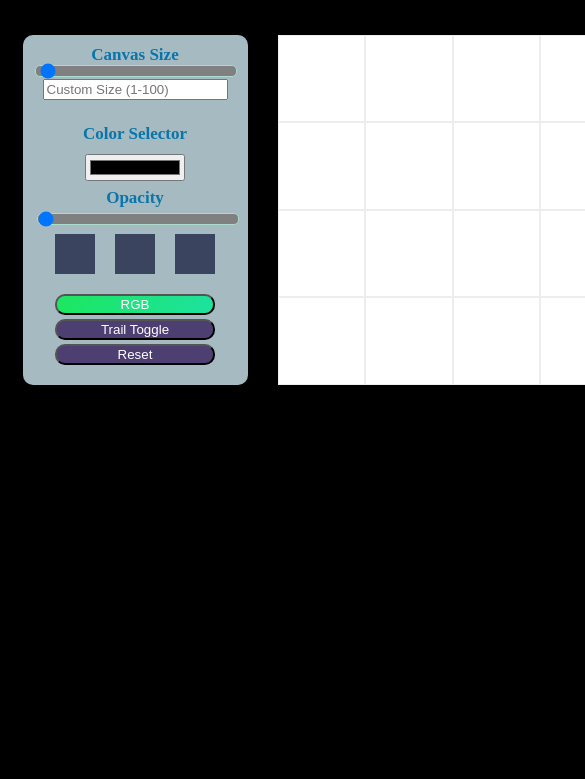
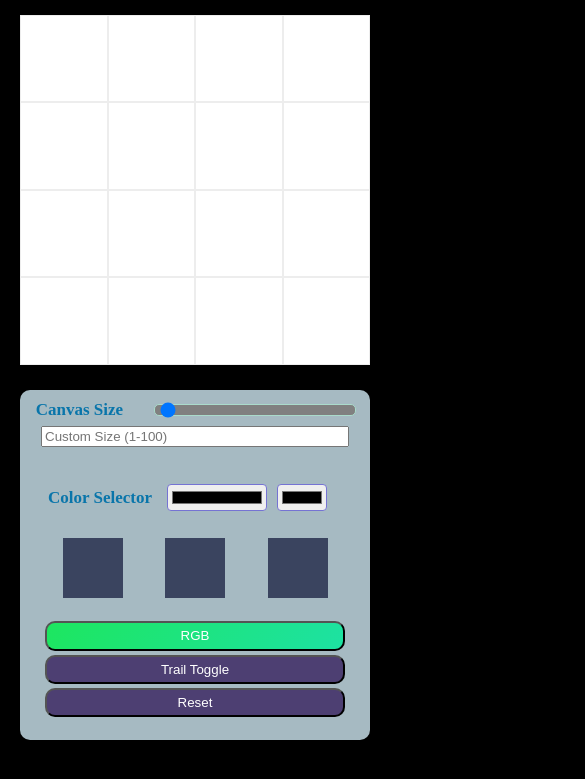
Before and after one commit to jazmyn-tea-maker/etch-a-sketch, a plain HTML site: page index.html in a window 390 px wide. Shown: the part 45-824 px from the top of the page, 585 px wide, since content can reach past the window. Drawn offline with Linux system fonts and the light colour scheme.

Commit message:
Media query for mobile added

```diff
--- a/etch-a-sketch.js
+++ b/etch-a-sketch.js
@@ -378,8 +378,6 @@ colorInTool.addEventListener('click', function () {
     console.log(`Color mode is now ${colorMode}`);
 })
 
-//Last task: media query for mobile.
-
 let setTrailBrushProperties = (e) => { // Sets an animation for the div interacted with so it looks like a 'trail'.
     let style = document.getElementById('style');
     let keyFrames = '\
@@ -414,8 +412,8 @@ document.getElementById('trail-button').addEventListener('click', function () {
 });
 
 let setRbgBrushProperties = (e) => { // Randomizes a color for the div interacted with.
-    let colorVal = '#' + Math.floor(Math.random()*16777215).toString(16); // Returns random color.
-    e.target.style.backgroundColor = colorVal;
+    let colorVal = Math.floor(Math.random()*16777215).toString(16); // Returns random color.
+    e.target.style.backgroundColor = '#' + colorVal;
 };
 
 let setRbgBrush = () => {
--- a/index.html
+++ b/index.html
@@ -24,15 +24,11 @@
                 <div class='size-input-div'>
                     <input id='size-input' type="text" placeholder="Custom Size (1-100)">
                 </div>
-                <h2 class='option-titles' style='margin-bottom: -2px;'>Color Selector</h2>
+
                 <div class='color-select-div'>
-                    <input id='color-selector' type='color' >
-                </div>
-                <h2 class='option-titles' style='margin-bottom: -3px; margin-top: -5px;'>Opacity</h2>
-                <div class='range-container' style='margin-top: 0; margin-bottom: 0;'>
-                    <label for='opacity-range'>
-                        <input name='box-range' type="range" min="0.1" max="1" value="0.1" class="slider" id="opacityRange" step=".01">
-                    </label>
+                    <h2 class='option-titles color-select-title' style='margin-bottom: -2px;'>Color Selector</h2>
+                    <input class='color-selectors' id='color-selector' type='color' alt='Click to select line/fill color.' >
+                    <input class='color-selectors' id='bgc-selector' type='color' alt='Click to select webpage background color.' >
                 </div>
                 <div id='tools-flex-div'>
                     <div id='pencil' class='tool-block'></div>
--- a/styles/main.css
+++ b/styles/main.css
@@ -90,6 +90,14 @@ body {
     position: relative;
     display: block;
     width: 100px;
+    margin-right: 10px;
+}
+
+.color-selectors {
+    padding: 2px;
+    border-color: rgb(117, 115, 211);
+    border-width: 1px;
+    border-radius: 4px;
 }
 
 .tool-block {
@@ -194,3 +202,63 @@ body {
     background-color: rgb(105, 120, 143);
     border: 1px solid aquamarine;
 }
+
+
+@media only screen and (max-width: 700px) {
+    .all-UI {
+        flex-direction: column-reverse;
+        width:auto;
+        height: auto;
+        align-content: center;
+    }
+    #canvas {
+        display: grid;
+        position: relative;
+        margin: auto;
+        margin-top: -20px;
+        padding: 0 0 3vh 0;
+    }
+    .tool-panel {
+        position: relative;
+        margin: auto;
+        width: 350px;
+        border-radius: 10px;
+        background-color: rgb(166, 186, 194);
+    }
+    #button-div > button {
+        width: 300px;
+        height: 40px;
+    }
+    .tool-block {
+        height: 60px;
+        width: 60px;
+    }
+
+    #tools-flex-div {
+        width: 400px;
+        height: 60px;
+    }
+    .color-select-div {
+        margin-right: 25px;
+        width: 400px;
+        height: 40px;
+    }
+    .color-select-title {
+        margin: 0 15px 10px 10px;
+    }
+    .size-input-div {
+        width: 400px;
+        height: 30px;
+        display: flex;
+        margin: 20px;
+        margin-bottom: -25px;
+        margin-left: auto;
+        margin-right: auto;
+        position: relative;
+        bottom: 4vh;
+    }
+    #size-input {
+        width: 300px;
+    }
+
+}
```
